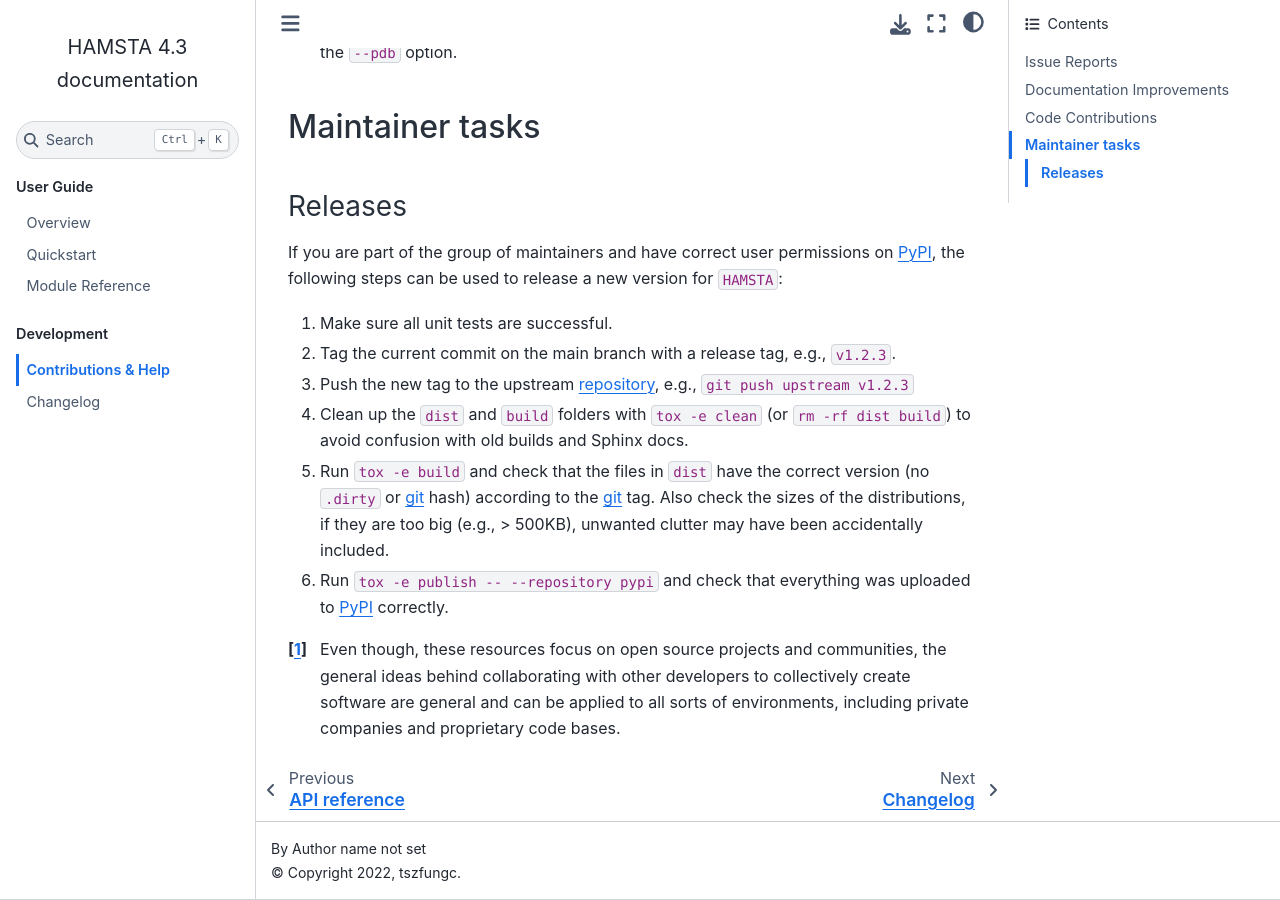
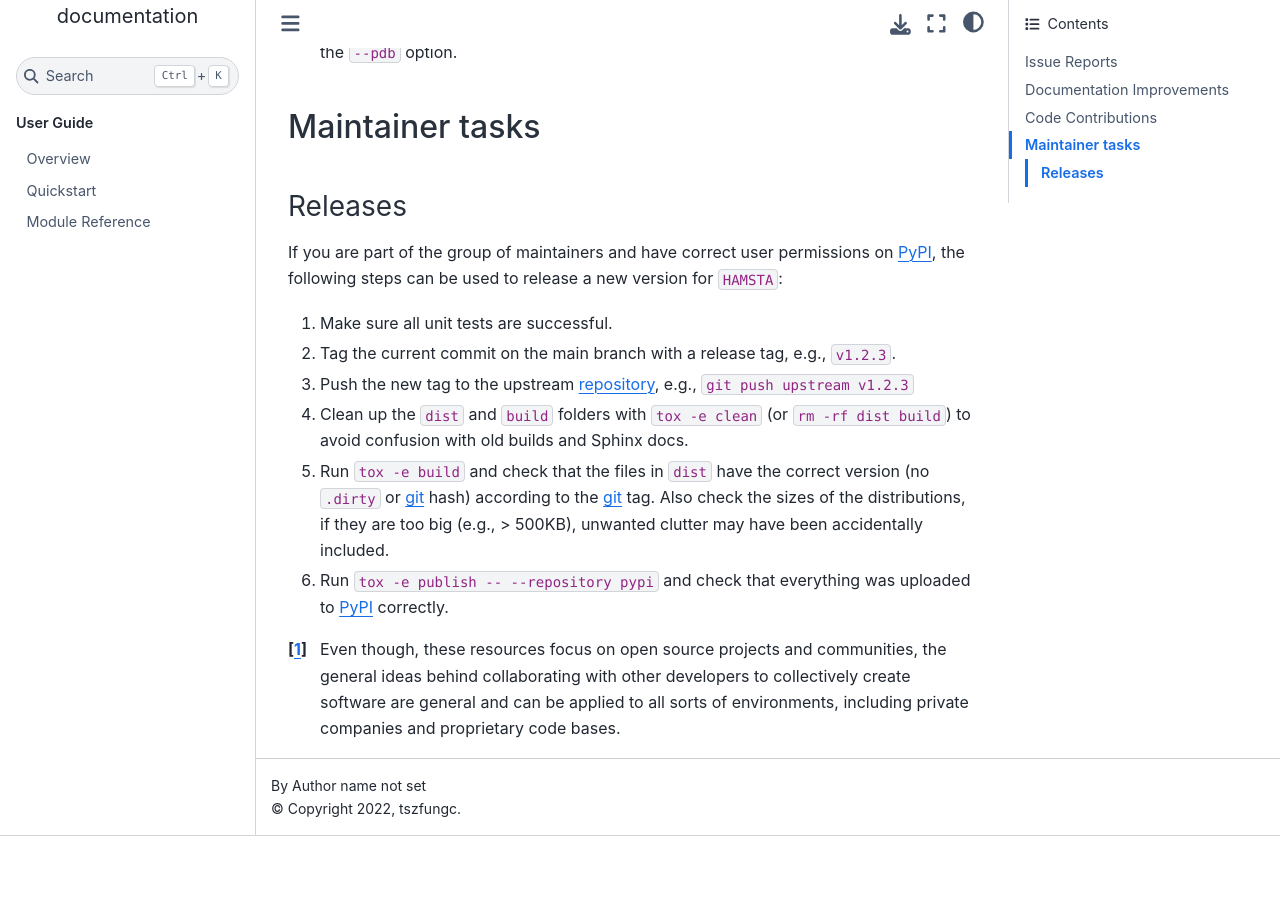
Before and after one commit to tszfungc/HAMSTA, a Sphinx documentation site: the page built from docs/contributing.rst, in a window 1280 px wide and 900 px high, scrolled down 5084 px. Built offline with Sphinx 7.4.7 and the Sphinx Book theme 1.1.4, drawn with Linux system fonts in a browser that asks for light colours; after the commit the page ends 5920 px from its top, so only the background shows below that.

Commit message:
Update index.rst

```diff
--- a/docs/index.rst
+++ b/docs/index.rst
@@ -18,8 +18,6 @@
 .. toctree::
     :caption: Development
 
-    Contributions & Help <contributing>
-    Changelog <changelog>
 
 
 Indices and tables
```
